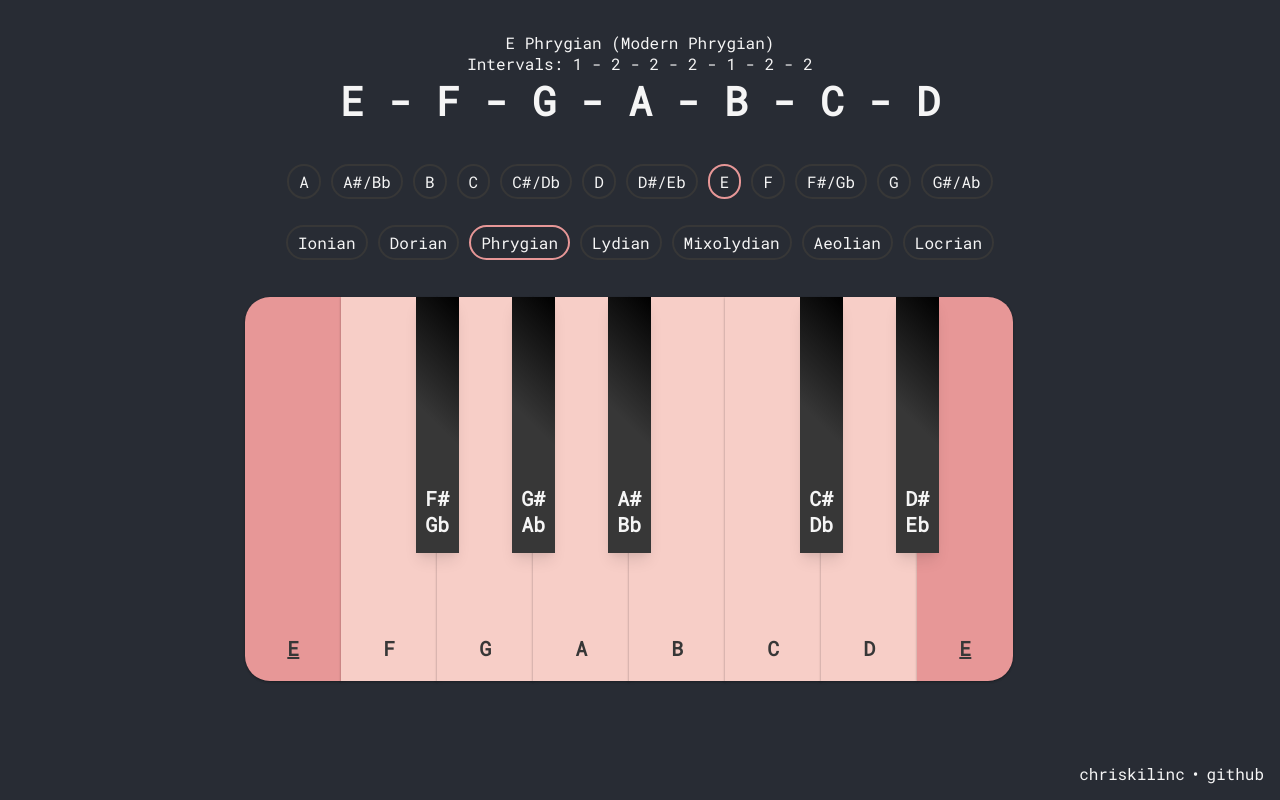
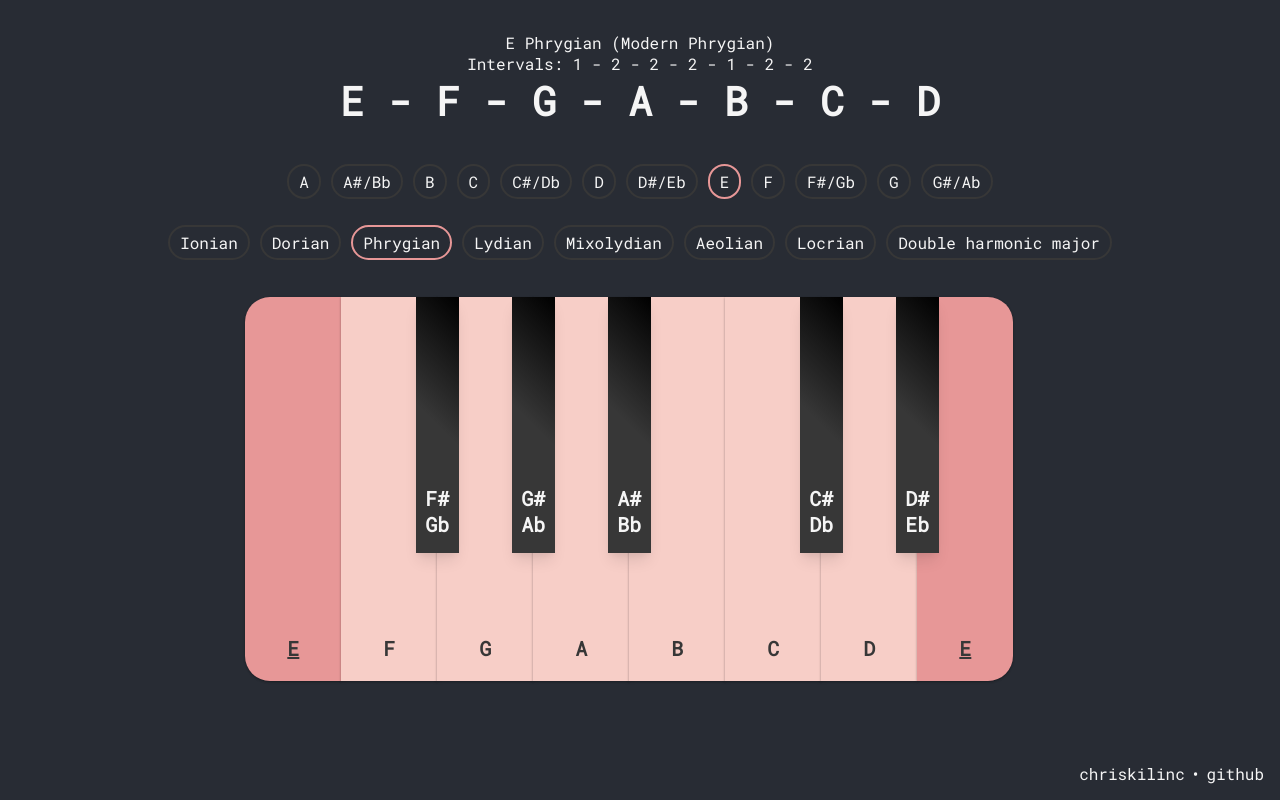
Before and after one commit to chriskilinc/scale-theory, a React (Create React App) app: page / in a window 1280 px wide. Built offline with nearby package versions, Linux system fonts and the light colour scheme.

Commit message:
Implement Double harmonic major mode
Also changed mode.altName to mode.altNames

```diff
--- a/src/App.js
+++ b/src/App.js
@@ -58,7 +58,7 @@ function App() {
 
     return {
       name: `${key} ${mode}`,
-      altName: modeInfo.altName || "unknown",
+      altNames: modeInfo.altNames || "unknown",
       notes,
       intervals: modeInfo.intervals,
       mode,
@@ -85,7 +85,7 @@ function App() {
         </nav>
 
         <section className="header-content">
-          <p>{scale.name} ({scale.altName})</p>
+          <p>{scale.name} ({scale.altNames})</p>
           <p>Intervals: {scale.intervals.join(" - ")}</p>
           <h2>{scale.notes.join(" - ")}</h2>
         </section>
--- a/src/scales.js
+++ b/src/scales.js
@@ -10,7 +10,7 @@ export const modes = [
     {
         name: "Phrygian",
         intervals: ["1", "2", "2", "2", "1", "2", "2"],
-        altName: "Modern Phrygian",
+        altNames: "Modern Phrygian",
     },
     {
         name: "Lydian",
@@ -27,6 +27,11 @@ export const modes = [
     {
         name: "Locrian",
         intervals: ["1", "2", "2", "1", "2", "2", "2"],
+    },
+    {
+        name: "Double harmonic major",
+        intervals: ["1", "3", "1", "2", "1", "3", "1"],
+        altNames: "Byzantine",
     },
 ]
 
```
